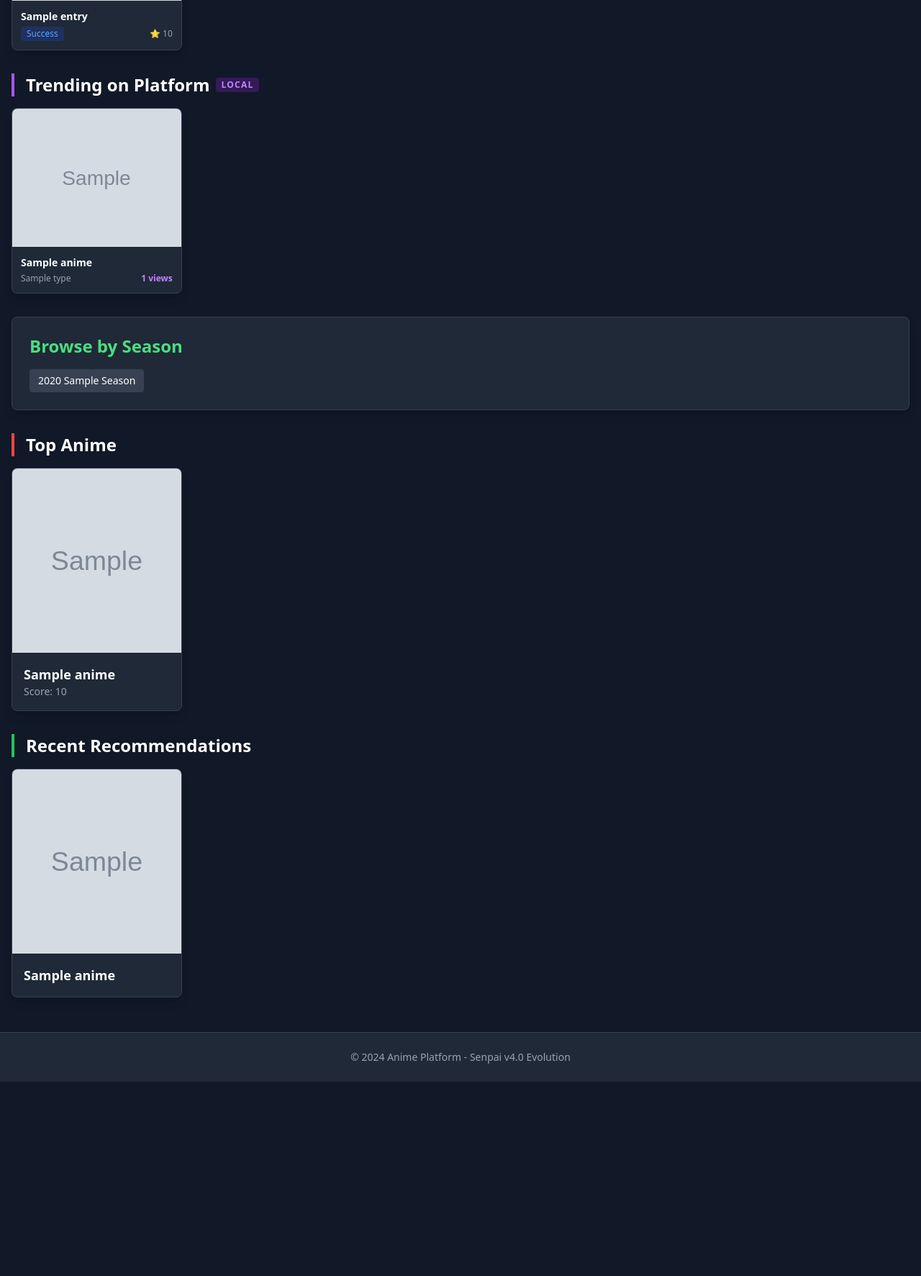
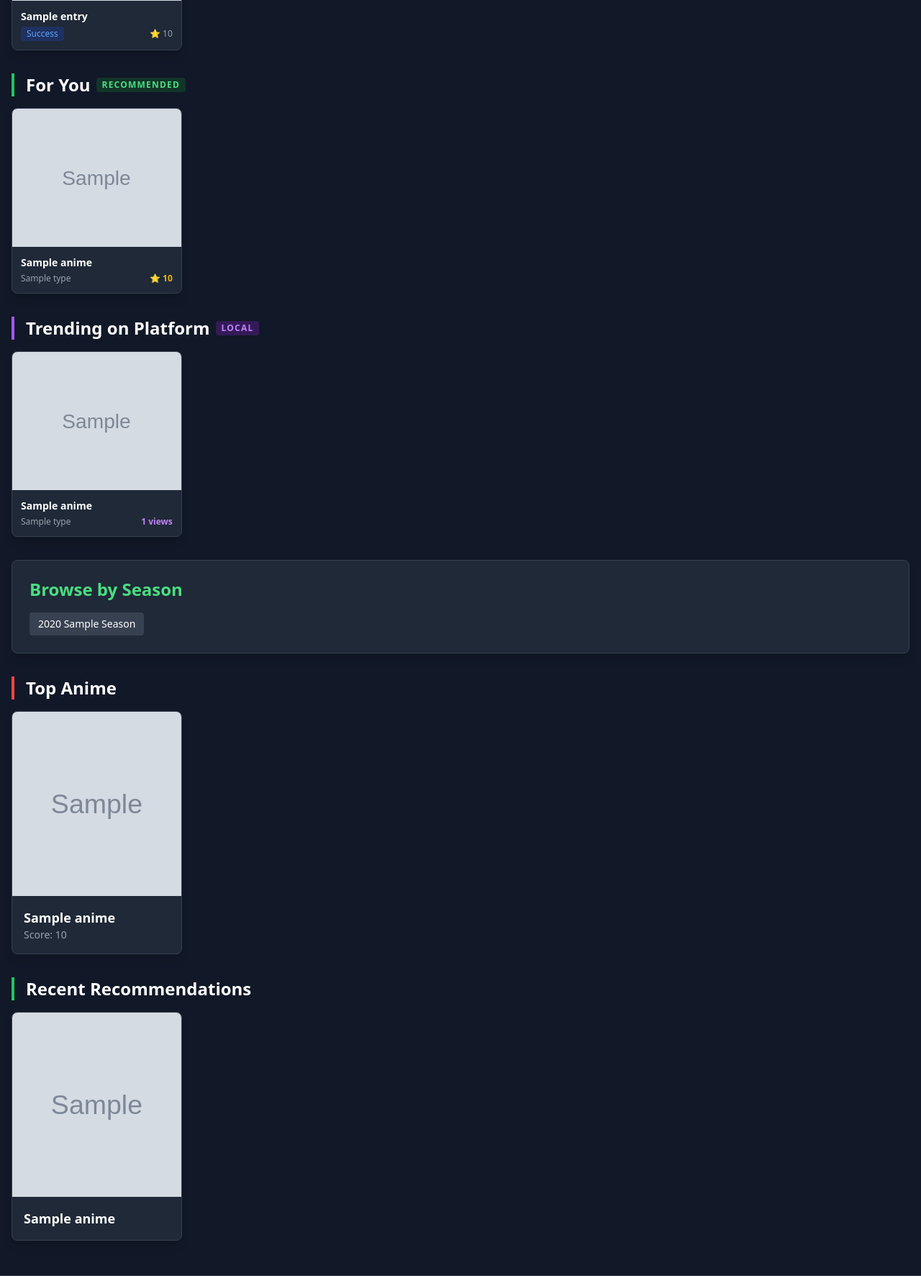
Before and after one commit to barkeser2002/offline-db, a Flask app: template templates/home.html in a window 1280 px wide. Shown: the part 869-2642 px from the top of the page at 72% size. Before the commit the page ends 2372 px from the top, so only its background shows below. Run offline with Flask 3, Linux system fonts and the light colour scheme; the visitor is signed in with stand-in values (Sample User, id 1); the template is opened without the code that fills it: most values are stand-ins (such as "Sample title", 1, 10 or a date in 2020); grey boxes marked "Sample" are stand-in pictures; data that the repository does not hold is empty; some libraries are stand-ins or nearby versions.

Commit message:
feat: implement personalized recommendations and theater mode
- Added `get_personalized_recommendations` to `db.py` to suggest anime based on user's favorite genres.
- Created `/api/social/recommendations` endpoint.
- Updated homepage with a dynamic "For You" section for logged-in users.
- Implemented "Theater Mode" in the video player with immersive UI and dimmed background.
- Enhanced anime cards with hover effects and synopsis tooltips.
- Fixed CSS aspect-ratio in theater mode.

```diff
--- a/blueprints/social.py
+++ b/blueprints/social.py
@@ -70,3 +70,16 @@ def get_trending():
     trending = db.serialize_for_json(trending)
 
     return jsonify(trending)
+
+@social_bp.route("/api/social/recommendations", methods=["GET"])
+def get_recommendations():
+    if "user_id" not in session:
+        return jsonify([])
+
+    limit = request.args.get("limit", 5, type=int)
+    recommendations = db.get_personalized_recommendations(session["user_id"], limit)
+
+    # Format for JSON serialization
+    recommendations = db.serialize_for_json(recommendations)
+
+    return jsonify(recommendations)
--- a/blueprints/ui.py
+++ b/blueprints/ui.py
@@ -148,9 +148,11 @@ def home():
     # Kullanıcı geçmişi ve izleme listesi
     user_history = []
     user_watchlist = []
+    user_recommendations = []
     if "user_id" in session:
         user_history = db.get_user_watch_history(session["user_id"], limit=5)
         user_watchlist = db.get_user_watchlist(session["user_id"])
+        user_recommendations = db.get_personalized_recommendations(session["user_id"], limit=5)
 
     # Yerel Trending
     local_trending = db.get_trending_anime(limit=10)
@@ -176,7 +178,8 @@ def home():
                          recommendations=recommendations,
                          local_trending=local_trending,
                          user_history=user_history,
-                         user_watchlist=user_watchlist)
+                         user_watchlist=user_watchlist,
+                         user_recommendations=user_recommendations)
 
 @ui_bp.route("/login")
 def login_page():
--- a/db.py
+++ b/db.py
@@ -1023,6 +1023,49 @@ def get_trending_anime(limit: int = 10, days: int = 7):
     conn.close()
     return results
 
+def get_personalized_recommendations(user_id: int, limit: int = 5):
+    """Kullanıcının izleme geçmişine göre tür bazlı öneriler getir."""
+    conn = get_connection()
+    if not conn: return []
+    cursor = conn.cursor(dictionary=True)
+
+    # 1. Kullanıcının en çok izlediği 3 türü bul
+    cursor.execute("""
+        SELECT g.id, COUNT(*) as weight
+        FROM watch_history wh
+        JOIN anime_genres ag ON wh.anime_id = ag.anime_id
+        JOIN genres g ON ag.genre_id = g.id
+        WHERE wh.user_id = %s
+        GROUP BY g.id
+        ORDER BY weight DESC
+        LIMIT 3
+    """, (user_id,))
+    top_genres = [row['id'] for row in cursor.fetchall()]
+
+    if not top_genres:
+        # Eğer geçmişi yoksa en popülerlerden öner
+        cursor.execute("SELECT * FROM animes ORDER BY popularity ASC LIMIT %s", (limit,))
+        results = cursor.fetchall()
+    else:
+        # 2. Bu türlerdeki, kullanıcının henüz izlemediği en iyi anime'leri bul
+        genre_placeholders = ",".join(["%s"] * len(top_genres))
+        query = f"""
+            SELECT a.*
+            FROM animes a
+            JOIN anime_genres ag ON a.id = ag.anime_id
+            WHERE ag.genre_id IN ({genre_placeholders})
+            AND a.id NOT IN (SELECT anime_id FROM watch_history WHERE user_id = %s)
+            GROUP BY a.id
+            ORDER BY a.score DESC
+            LIMIT %s
+        """
+        cursor.execute(query, (*top_genres, user_id, limit))
+        results = cursor.fetchall()
+
+    cursor.close()
+    conn.close()
+    return results
+
 # ─────────────────────────────────────────────────────────────────────────────
 # JSON SERİLEŞTİRME YARDIMCI FONKSİYONU
 # ─────────────────────────────────────────────────────────────────────────────
--- a/templates/home.html
+++ b/templates/home.html
@@ -55,6 +55,35 @@
                     <div class="flex justify-between items-center mt-1">
                         <span class="text-xs text-blue-400 px-2 py-0.5 bg-blue-900/50 rounded">{{ entry.status.replace('-', ' ').title() }}</span>
                         <span class="text-xs text-gray-400">⭐ {{ entry.score }}</span>
+                    </div>
+                </div>
+            </a>
+            {% endfor %}
+        </div>
+    </section>
+    {% endif %}
+
+    <!-- For You Section -->
+    {% if user_recommendations %}
+    <section class="mb-8">
+        <h2 class="text-2xl font-semibold mb-4 border-l-4 border-green-500 pl-4 flex items-center">
+            <span class="mr-2">For You</span>
+            <span class="bg-green-900/50 text-green-400 text-xs px-2 py-0.5 rounded font-bold uppercase tracking-widest">Recommended</span>
+        </h2>
+        <div class="grid grid-cols-2 md:grid-cols-3 lg:grid-cols-5 gap-4">
+            {% for anime in user_recommendations %}
+            <a href="/player?mal_id={{ anime.mal_id }}" class="anime-card bg-gray-800 rounded-lg overflow-hidden shadow-lg border border-gray-700 group">
+                <div class="relative overflow-hidden">
+                    <img src="{{ anime.cover_local or anime.cover_url }}" alt="{{ anime.title }}" class="w-full h-48 object-cover transition transform group-hover:scale-110">
+                    <div class="absolute inset-0 bg-gradient-to-t from-black/80 to-transparent opacity-0 group-hover:opacity-100 transition flex items-end p-3">
+                        <p class="text-xs text-gray-200 line-clamp-3">{{ anime.synopsis }}</p>
+                    </div>
+                </div>
+                <div class="p-3">
+                    <h3 class="font-bold text-sm truncate">{{ anime.title }}</h3>
+                    <div class="flex justify-between items-center mt-1">
+                        <span class="text-xs text-gray-400">{{ anime.type }}</span>
+                        <span class="text-xs text-yellow-500 font-bold">⭐ {{ anime.score }}</span>
                     </div>
                 </div>
             </a>
```
Also changed, not shown: templates/player.html (+37 -2 lines).
